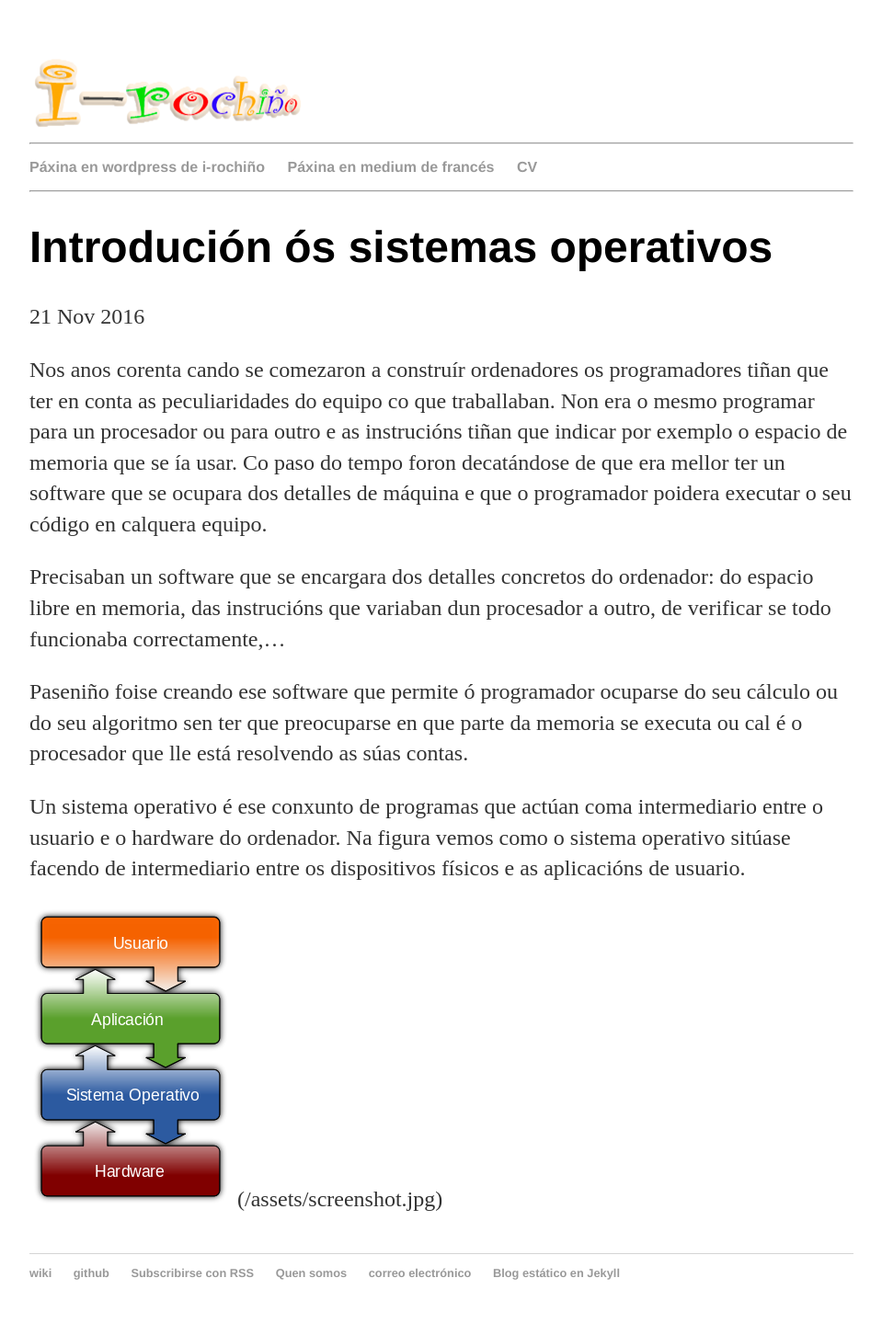
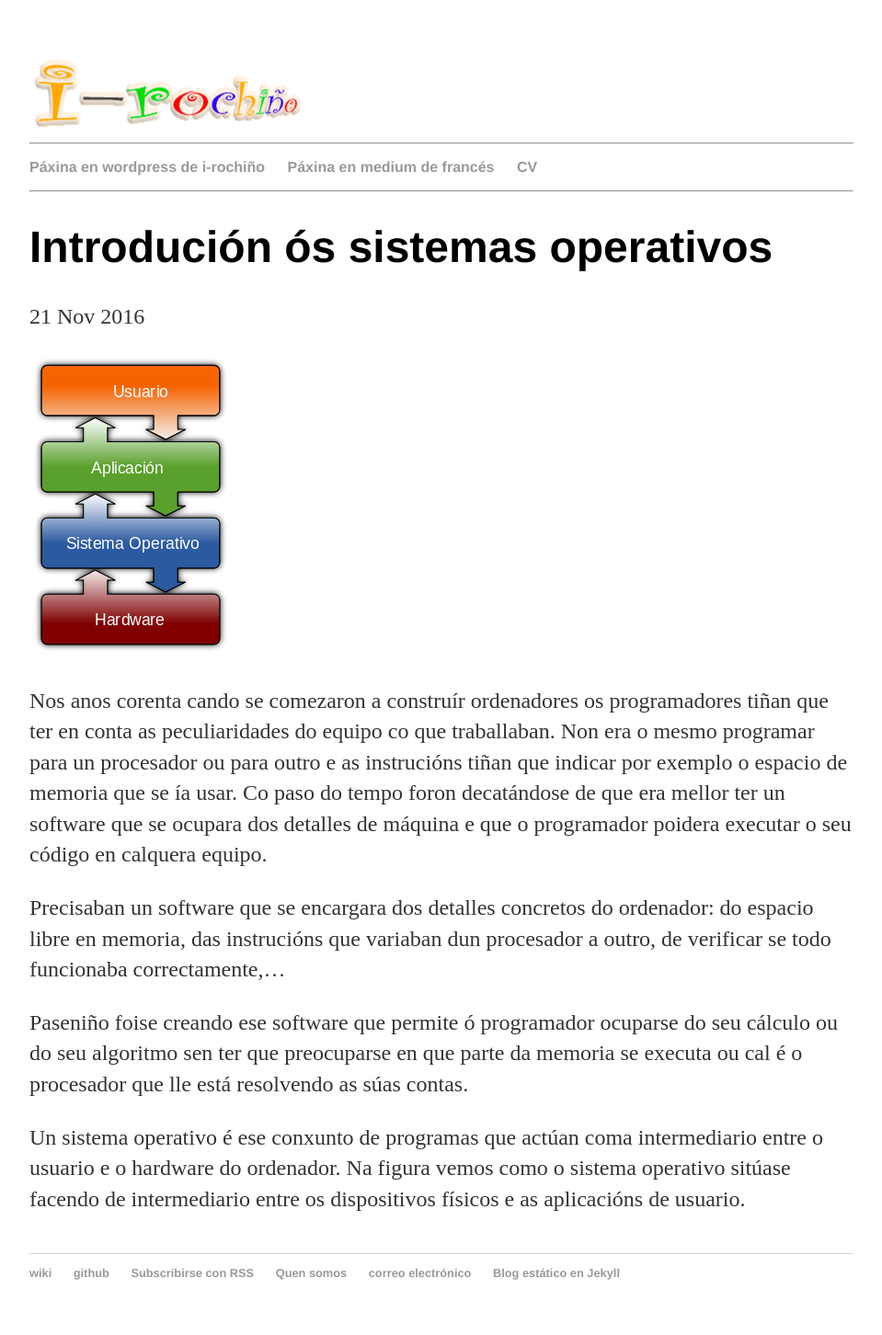
Before and after one commit to irocho/irocho.github.io, a Jekyll site: the page built from _posts/2016-11-21-introducion.md, in a window 1280 px wide. Shown: the whole page at 92% size, without its empty margins (160-1119 px from the left). Built offline with Jekyll 4.4.1, drawn with Linux system fonts in a browser that asks for light colours.

Commit message:
feito coa imaxe

```diff
--- a/_posts/2016-11-21-introducion.md
+++ b/_posts/2016-11-21-introducion.md
@@ -3,6 +3,9 @@ layout: post
 title: "Introdución ós sistemas operativos"
 date: 2016-11-21
 ---
+
+![Situación do sistema operativo]({{http://irocho.github.io/}}/imaxes/capas.png)
+
 
 Nos anos corenta cando se comezaron a construír ordenadores os programadores tiñan que ter en conta as peculiaridades do equipo co que traballaban. Non era o mesmo programar para un procesador ou para outro e as instrucións tiñan que indicar por exemplo o espacio de memoria que se ía usar. Co paso do tempo foron decatándose de que era mellor ter un software que se ocupara dos detalles de máquina e que o programador poidera executar o seu código en calquera equipo.
 
@@ -11,6 +14,3 @@ Precisaban un software que se encargara dos detalles concretos do ordenador: do
 Paseniño foise creando ese software que permite ó programador ocuparse do seu cálculo ou do seu algoritmo sen ter que preocuparse en que parte da memoria se executa ou cal é o procesador que lle está resolvendo as súas contas.
 
 Un sistema operativo é ese conxunto de programas que actúan coma intermediario entre o usuario e o hardware do ordenador. Na figura vemos como o sistema operativo sitúase facendo de intermediario entre os dispositivos físicos e as aplicacións de usuario.
-
-![Situación do sistema operativo]({{http://irocho.github.io/}}/imaxes/capas.png)
-({{ site.url }}/assets/screenshot.jpg)
```
